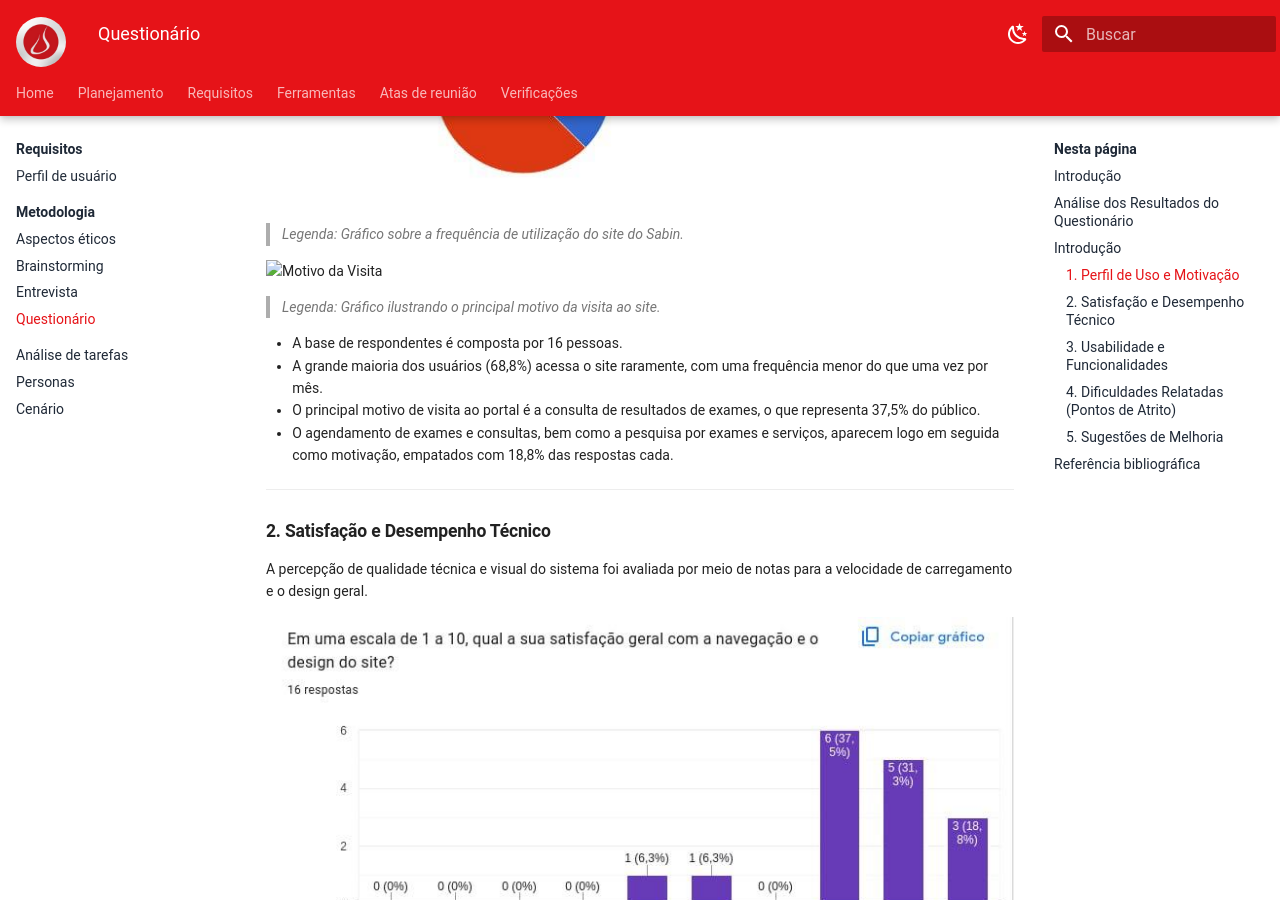
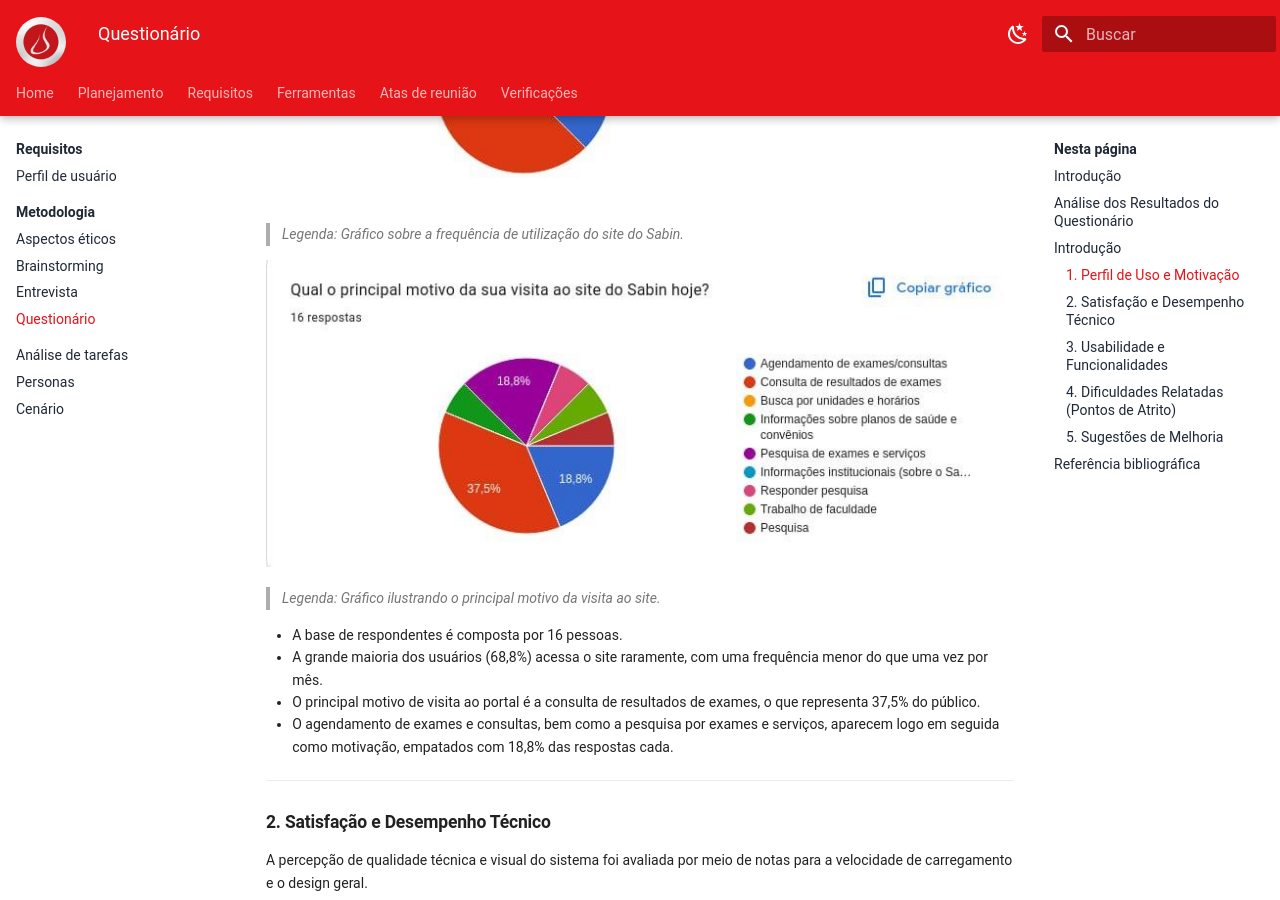
Before and after one commit to Interacao-Humano-Computador/2026.1-Grupo07, an MkDocs documentation site: the page built from docs/requisitos/questionario.md, in a window 1280 px wide and 900 px high, scrolled down 1231 px. Built offline with MkDocs 1.6.1 and Material for MkDocs 9.7.7, drawn with Linux system fonts in a browser that asks for light colours.

Commit message:
fix: image import in questionario.md

```diff
--- a/docs/requisitos/questionario.md
+++ b/docs/requisitos/questionario.md
@@ -30,7 +30,7 @@
 ![Frequência de Uso](../assets/image-68.jpeg)
 > *Legenda: Gráfico sobre a frequência de utilização do site do Sabin.*
 
-![Motivo da Visita](Image-67.jpeg)
+![Motivo da Visita](../assets/image-67.jpeg)
 > *Legenda: Gráfico ilustrando o principal motivo da visita ao site.*
 
 *   A base de respondentes é composta por 16 pessoas.
```
